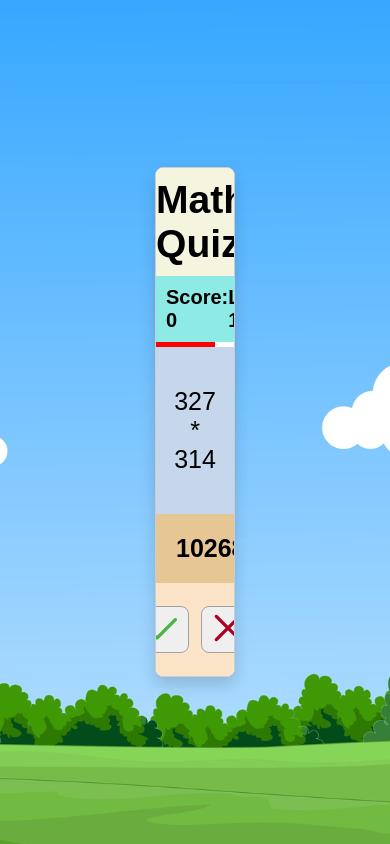
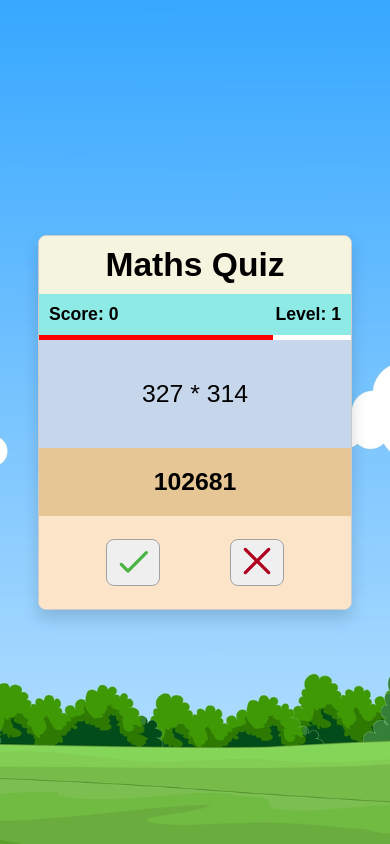
Before and after one commit to tranduydat/maths-quiz-game, a plain HTML site: page src/index.html in a window 390 px wide. Drawn offline with Linux system fonts and the light colour scheme.

Commit message:
Update media

```diff
--- a/src/styles.css
+++ b/src/styles.css
@@ -21,7 +21,7 @@ body {
 .container {
   background-color: white;
 
-  width: 20vw;
+  width: 19vw;
 
   border: 1px solid #ccc;
 
@@ -41,7 +41,7 @@ body {
 
 .title h1 {
   display: inline;
-  font-size: 2.3em;
+  font-size: 2.1rem;
 }
 
 .status {
@@ -56,7 +56,7 @@ body {
 
 .status__score,
 .status__level {
-  font-size: 20px;
+  font-size: 1.1rem;
   font-weight: 600;
 }
 
@@ -72,7 +72,7 @@ body {
   padding: 40px 10px;
 
   text-align: center;
-  font-size: 25px;
+  font-size: 1.55rem;
 }
 
 .hypothesis {
@@ -81,7 +81,7 @@ body {
   padding: 20px;
 
   text-align: center;
-  font-size: 25px;
+  font-size: 1.55rem;
   font-weight: 600;
 }
 
@@ -155,3 +155,31 @@ button {
 
   box-shadow: 0 0.5rem 1rem rgb(0 0 0 / 15%);
 }
+
+@media only screen and (max-width: 1550px) {
+  .container {width: 22vw;}
+}
+
+@media only screen and (max-width: 1350px) {
+  .container {width: 23vw;}
+}
+
+@media only screen and (max-width: 1250px) {
+  .container {width: 24vw;}
+}
+
+@media only screen and (max-width: 1100px) {
+  .container {width: 25vw;}
+}
+
+@media only screen and (max-width: 900px) {
+  .container {width: 35vw;}
+}
+
+@media only screen and (max-width: 540px) {
+  .container {width: 45vw;}
+}
+
+@media only screen and (max-width: 400px) {
+  .container {width: 80vw;}
+}
```
